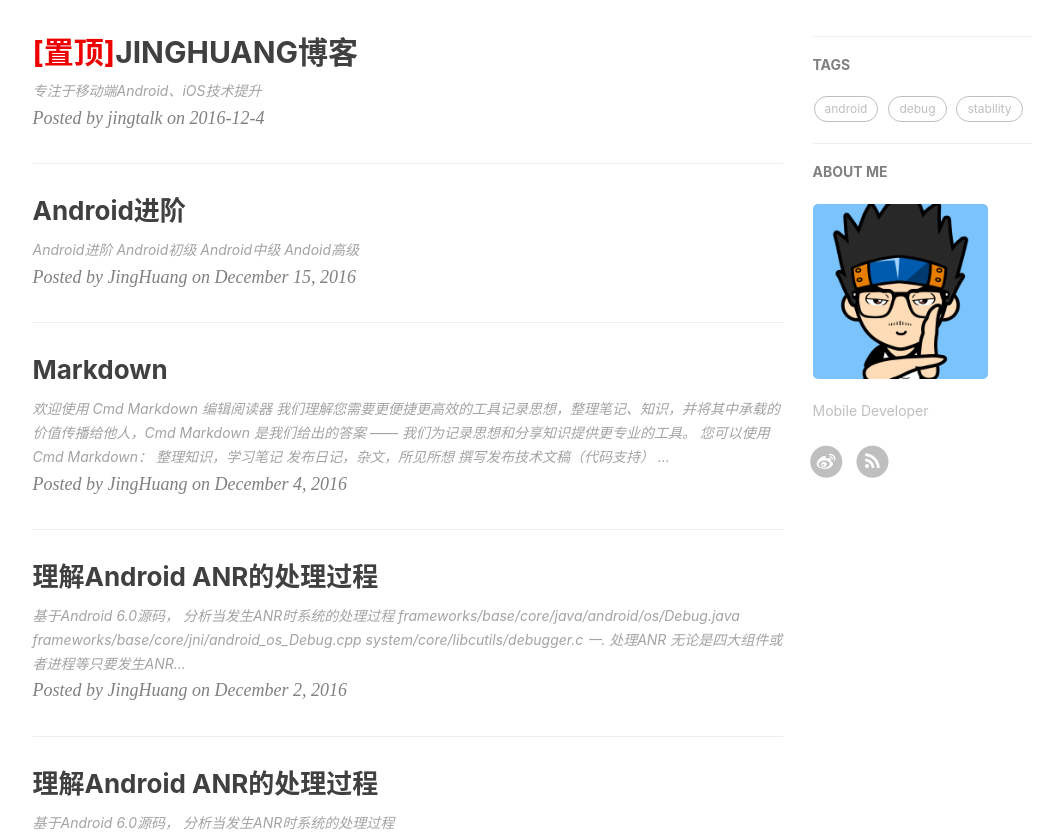
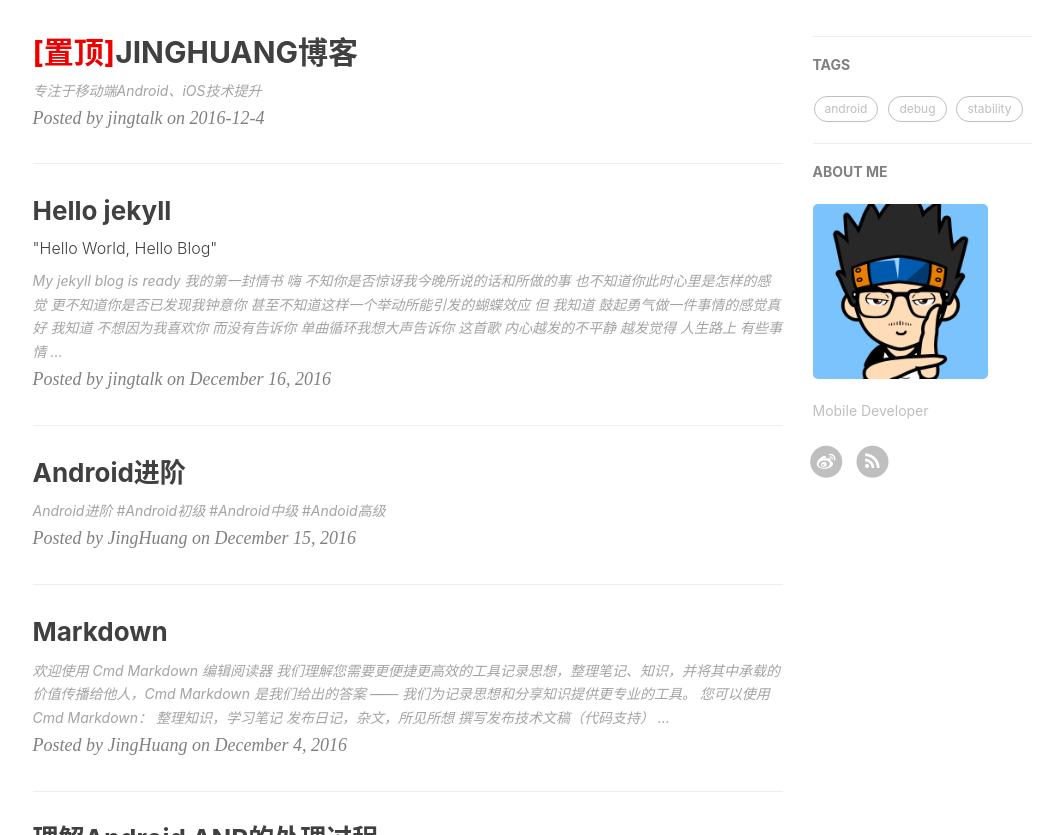
Before and after one commit to jingtalk/jekyll.github.io, a Jekyll site: the page built from index.html, in a window 1280 px wide and 900 px high, scrolled down 357 px, cut to the strip 65-900 px from the top of the window. Shown: the whole strip, without its empty margins (135-1198 px from the left). Built offline with Jekyll 4.4.1, drawn with Linux system fonts in a browser that asks for light colours; nearby versions of some CDN libraries; the list of posts is cut into pages by our own code; comment, search, counter and statistics services are not loaded; some of the changed lines change nothing that is shown.

Commit message:
new post

```diff
--- /dev/null
+++ b/_posts/2016-12-16-post-title.md
@@ -0,0 +1,64 @@
+---
+layout:     post
+title:      "Hello jekyll"
+subtitle:   " \"Hello World, Hello Blog\""
+date:       2016-12-16 21:10:09
+author:     "jingtalk"
+header-img: "images/blog/jing-home.jpg"
+catalog: true
+tags:
+    - jekyll
+---
+
+> My jekyll blog is ready
+
+# 我的第一封情书
+
+> ﻿嗨
+> 不知你是否惊讶我今晚所说的话和所做的事
+也不知道你此时心里是怎样的感觉
+更不知道你是否已发现我钟意你
+甚至不知道这样一个举动所能引发的蝴蝶效应
+但
+我知道 鼓起勇气做一件事情的感觉真好
+我知道 不想因为我喜欢你 而没有告诉你
+单曲循环我想大声告诉你 这首歌 内心越发的不平静 越发觉得 人生路上 有些事情 你不去做 你就会后悔 而做了 最多也只是遗憾
+于是在夜深人静的时候 在真正有属于自己的一点时间里 慢慢梳理发自内心的感觉 写了我的第一封表白情书
+工作的忙碌真的让自己无法集中精神 但时不时的小憩与聊天 真的能量无敌
+我问自己是什么时候才有如此的想法
+也许是IM初次打招呼时被头像所吸引 这到底是怎样的女孩
+也许是初次见面时露齿的微笑 原来笑容能如此有感染力
+还有可能是每次见到你时那开朗活泼的性格 为何我如此羡慕
+当然最有可能是你唱歌的模样 原来我对这个毫无抵抗力
+我的梦中人 她一定性格开朗 活泼可爱 唱歌好听 而你就是这样的女生
+有时候会怀疑自己是典型的视觉动物 可一个普通相貌的女生有了这些 依然值得留恋 而你并不普通
+然后我又问自己 为何我如此确定自己喜欢上了你
+也许是眼神的刻意闪躲 生怕你发现我眼神的不对 哪怕是2秒的停留
+也许就是非常想更多知道你的过去与现在 平行时空下的我们 同一个时间 大家都在各自干着什么
+但最有可能的是 心里多了一丝牵挂 做什么见到什么都会时不时绕道到你 喜欢看着你那种专注于某些事上的样子 最自然
+写这封信的目的 是想告诉你 我想追你 让你做我的女朋友
+而我最终的本意 是希望没有给你带来困扰 不管结果如何 你还是你 你还是那个笑脸常开的女孩
+无数次想过怎样告诉你我的心意 我不太喜欢把喜欢一个人写在脸上 我只想一个人安安静静的梳理自己对你的感觉
+这封情书改了好多个夜晚 总觉得少说了什么 总觉得说不完
+喜悦与未知掺杂在其中失眠也就成了理所当然
+其实我每天都在注意你身上的衣服 装饰 包包与挂件 只为自己思索 送一件什么礼物给你
+于是我想到了手表 你还缺一只手表
+看你手上有时会带饰品 所以我特地周末选了一只手表 缠绕我心 可以是装饰了可以是手表 希望我的眼光能得到你的认同
+不管结果如何 请收下这只表 因为抛开我的表白部分 它就只是送给我钟意的女生的一件礼物 因为我钟意你并不能代表你也钟意我 但它能让我看到喜欢的人开心快乐
+由于你的不普通 我可能只是众多追求者中的一个
+你有选择的权力 我也诉出了自己的心声 两个人的相爱需要一个机会和一对彼此愿意交往的心 如果我有 时空恋旅人 中男主角的能力 我真的会尝试任何可以尝试的方法 只为遇见你
+秒速五厘米里面说过
+人一生会遇到约2920万人，两个人相爱的概率是0.000049
+我就为这0.000049的概率 鼓起勇气敲开了你的房门
+我的性格很像贵树 人前人后的差异造就了自己复杂的情感 也经历过贵树与明里类似的爱情
+在经历过一段轰轰烈烈的初恋后 我曾经认为自己不会再那么轻易的爱上一个人了
+那时的我不会经营爱情 不知女生所需要的安全感为何物 最终不了了之
+后来我用了五年的时间来整理这一切 直道遇见你 我真的第一次有了结束单身的感觉 想再谈一次恋爱 想牵着你的手 想感受你手的温度
+对不起 没有更早地说出自己的心声
+对不起 没有在合适的时间地点来表白
+我想整理一下自己的感觉 所以决定去一个地方 去结束一段不了了之的行程
+我只想专一的对待一份感情 不带任何杂质 全心全意 毫无保留 我一定能做到 我只需要再努力一点
+最后想说的是
+我喜欢你
+那是因为上面的优点
+但慢慢地我爱上你 那将会是因为你的缺点 因为这才是真正的爱情
```
Also changed, not shown: _posts/2016-12-15-android-study.md (+3 -3 lines).
